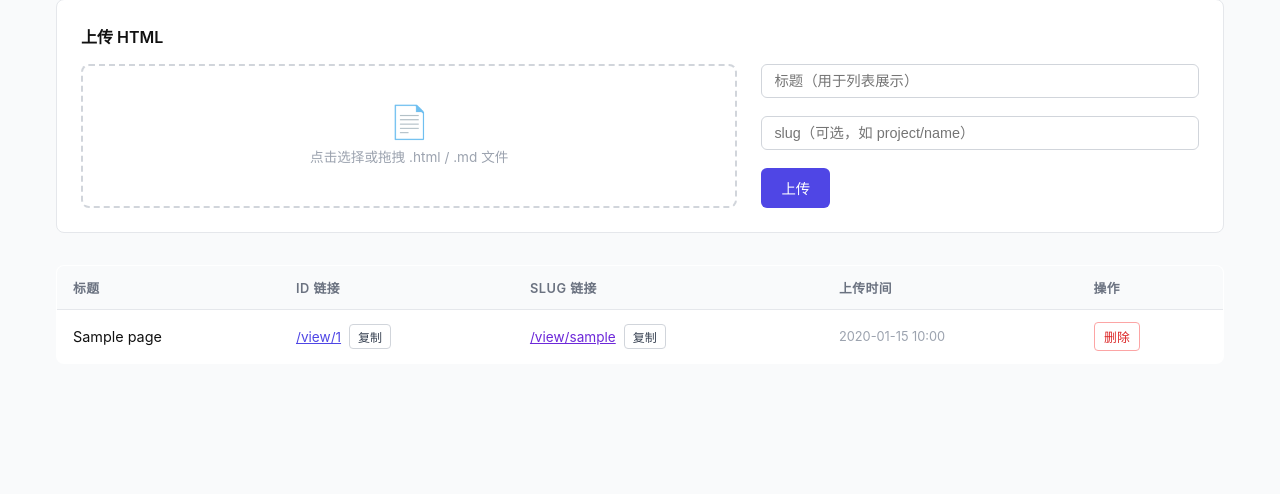
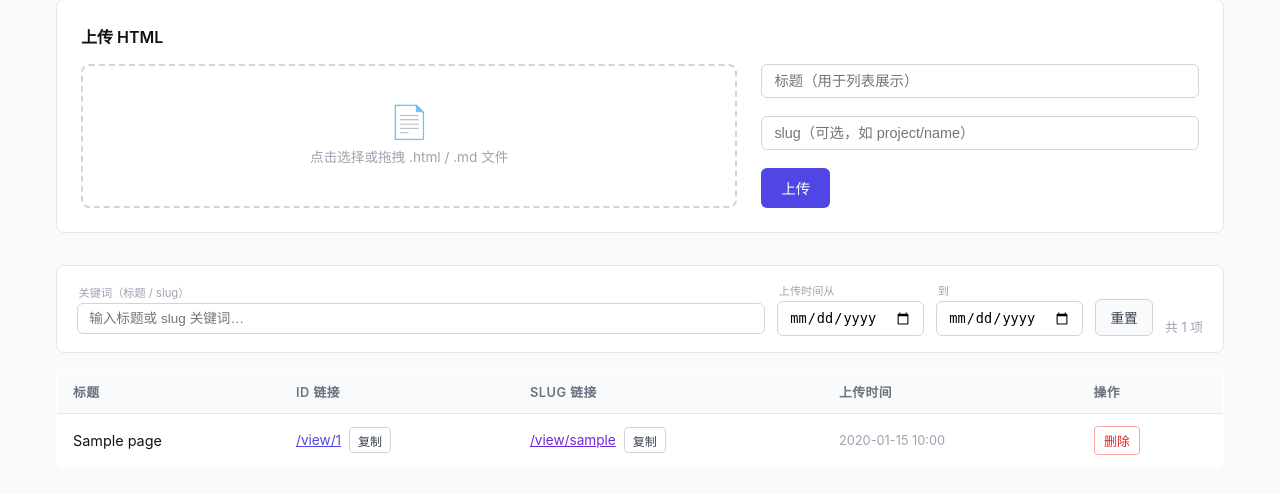
Before and after one commit to vongoley/microsite-container, a FastAPI app: template app/templates/admin.html in a window 1280 px wide. Shown: the part 83-577 px from the top of the page. Run offline with FastAPI, Linux system fonts and the light colour scheme; the template is opened without the code that fills it: most values are stand-ins (such as "Sample title", 1, 10 or a date in 2020); some libraries are stand-ins or nearby versions.

Commit message:
add search/filter to admin page: keyword (title/slug), owner, and date range

```diff
--- a/app/main.py
+++ b/app/main.py
@@ -344,7 +344,8 @@ async def admin_index(request: Request, db: sqlite3.Connection = Depends(get_db)
             (user["id"],),
         ).fetchall()
     pages = [dict(r) for r in rows]
-    return templates.TemplateResponse(request, "admin.html", {"pages": pages, "user": user})
+    owners = sorted({p["owner_name"] for p in pages if p["owner_name"]})
+    return templates.TemplateResponse(request, "admin.html", {"pages": pages, "user": user, "owners": owners})
 
 
 @app.post("/admin/upload")
--- a/app/templates/admin.html
+++ b/app/templates/admin.html
@@ -155,6 +155,42 @@
     .ts { color: #9ca3af; font-size: .8rem; white-space: nowrap; }
     .slug-empty { color: #d1d5db; font-size: .8rem; }
 
+    /* Search bar */
+    .search-card {
+      background: #fff;
+      border: 1px solid #e5e7eb;
+      border-radius: 8px;
+      padding: 1rem 1.25rem;
+      margin-bottom: 1rem;
+    }
+    .search-row { display: flex; gap: .75rem; align-items: center; flex-wrap: wrap; }
+    .search-row .field { display: flex; flex-direction: column; gap: .2rem; }
+    .search-row label { font-size: .7rem; color: #9ca3af; padding-left: .1rem; }
+    .search-row input, .search-row select {
+      padding: .45rem .7rem;
+      border: 1px solid #d1d5db;
+      border-radius: 6px;
+      font-size: .85rem;
+      outline: none;
+      background: #fff;
+    }
+    .search-row input:focus, .search-row select:focus { border-color: #4f46e5; }
+    .search-row .field-keyword input { min-width: 220px; }
+    .search-row .field-keyword { flex: 1 1 220px; }
+    .btn-reset {
+      padding: .45rem .9rem;
+      font-size: .85rem;
+      border: 1px solid #d1d5db;
+      border-radius: 6px;
+      background: #f9fafb;
+      cursor: pointer;
+      color: #374151;
+      align-self: flex-end;
+    }
+    .btn-reset:hover { background: #f3f4f6; }
+    .search-count { font-size: .8rem; color: #9ca3af; align-self: flex-end; margin-left: auto; }
+    .no-match { text-align: center; color: #9ca3af; padding: 2rem 1rem; font-size: .9rem; display: none; }
+
     /* Mobile card list */
     .card-list { display: none; }
     .page-card {
@@ -229,8 +265,36 @@
     </div>
 
     {% if pages %}
+    <div class="search-card">
+      <div class="search-row">
+        <div class="field field-keyword">
+          <label for="s-keyword">关键词（标题 / slug）</label>
+          <input type="text" id="s-keyword" placeholder="输入标题或 slug 关键词…">
+        </div>
+        {% if user.role == 'super_admin' %}
+        <div class="field">
+          <label for="s-owner">上传人</label>
+          <select id="s-owner">
+            <option value="">全部</option>
+            {% for o in owners %}<option value="{{ o }}">{{ o }}</option>{% endfor %}
+          </select>
+        </div>
+        {% endif %}
+        <div class="field">
+          <label for="s-from">上传时间从</label>
+          <input type="date" id="s-from">
+        </div>
+        <div class="field">
+          <label for="s-to">到</label>
+          <input type="date" id="s-to">
+        </div>
+        <button type="button" class="btn-reset" onclick="resetSearch()">重置</button>
+        <span class="search-count" id="search-count"></span>
+      </div>
+    </div>
+
     <!-- Desktop: table -->
-    <table>
+    <table id="pages-table">
       <thead>
         <tr>
           <th>标题</th>
@@ -243,7 +307,11 @@
       </thead>
       <tbody>
         {% for p in pages %}
-        <tr>
+        <tr class="page-row"
+            data-title="{{ p.title|lower }}"
+            data-slug="{{ (p.slug or '')|lower }}"
+            data-owner="{{ p.owner_name or '' }}"
+            data-date="{{ p.uploaded_at[:10] }}">
           <td>{{ p.title }}</td>
           <td>
             <div class="link-cell">
@@ -277,7 +345,11 @@
     <!-- Mobile: card list -->
     <div class="card-list">
       {% for p in pages %}
-      <div class="page-card">
+      <div class="page-card page-row"
+           data-title="{{ p.title|lower }}"
+           data-slug="{{ (p.slug or '')|lower }}"
+           data-owner="{{ p.owner_name or '' }}"
+           data-date="{{ p.uploaded_at[:10] }}">
         <div class="page-card-title">
           <span>{{ p.title }}</span>
           <form class="delete-form" method="post" action="/admin/delete/{{ p.id }}"
@@ -303,6 +375,7 @@
       </div>
       {% endfor %}
     </div>
+    <div class="no-match" id="no-match">没有匹配的页面，试试调整搜索条件。</div>
     {% else %}
     <div class="empty">暂无已上传的 HTML，请先上传。</div>
     {% endif %}
@@ -357,6 +430,64 @@
       btn.classList.add("copied");
       setTimeout(() => { btn.textContent = "复制"; btn.classList.remove("copied"); }, 1500);
     }
+
+    // ── Search / filter ──────────────────────────────────────────
+    const sKeyword = document.getElementById("s-keyword");
+    const sOwner = document.getElementById("s-owner");
+    const sFrom = document.getElementById("s-from");
+    const sTo = document.getElementById("s-to");
+    const searchCount = document.getElementById("search-count");
+    const noMatch = document.getElementById("no-match");
+
+    function applyFilter() {
+      if (!sKeyword) return;
+      const kw = sKeyword.value.trim().toLowerCase();
+      const owner = sOwner ? sOwner.value : "";
+      const from = sFrom.value;  // YYYY-MM-DD or ""
+      const to = sTo.value;
+      const rows = document.querySelectorAll(".page-row");
+      let visible = 0;
+
+      rows.forEach(row => {
+        const title = row.dataset.title || "";
+        const slug = row.dataset.slug || "";
+        const rowOwner = row.dataset.owner || "";
+        const date = row.dataset.date || "";
+
+        let ok = true;
+        if (kw && !(title.includes(kw) || slug.includes(kw))) ok = false;
+        if (owner && rowOwner !== owner) ok = false;
+        if (from && date < from) ok = false;
+        if (to && date > to) ok = false;
+
+        row.style.display = ok ? "" : "none";
+        if (ok) visible++;
+      });
+
+      // De-duplicate count: rows appear in both table and card-list (responsive),
+      // so count unique by half the matched rows.
+      const total = rows.length / 2;
+      const shown = visible / 2;
+      if (searchCount) {
+        const hasFilter = kw || owner || from || to;
+        searchCount.textContent = hasFilter ? `显示 ${shown} / ${total} 项` : `共 ${total} 项`;
+      }
+      if (noMatch) noMatch.style.display = visible === 0 ? "block" : "none";
+    }
+
+    function resetSearch() {
+      if (sKeyword) sKeyword.value = "";
+      if (sOwner) sOwner.value = "";
+      if (sFrom) sFrom.value = "";
+      if (sTo) sTo.value = "";
+      applyFilter();
+    }
+
+    if (sKeyword) {
+      [sKeyword, sFrom, sTo].forEach(el => el && el.addEventListener("input", applyFilter));
+      if (sOwner) sOwner.addEventListener("change", applyFilter);
+      applyFilter();
+    }
   </script>
 </body>
 </html>
```
